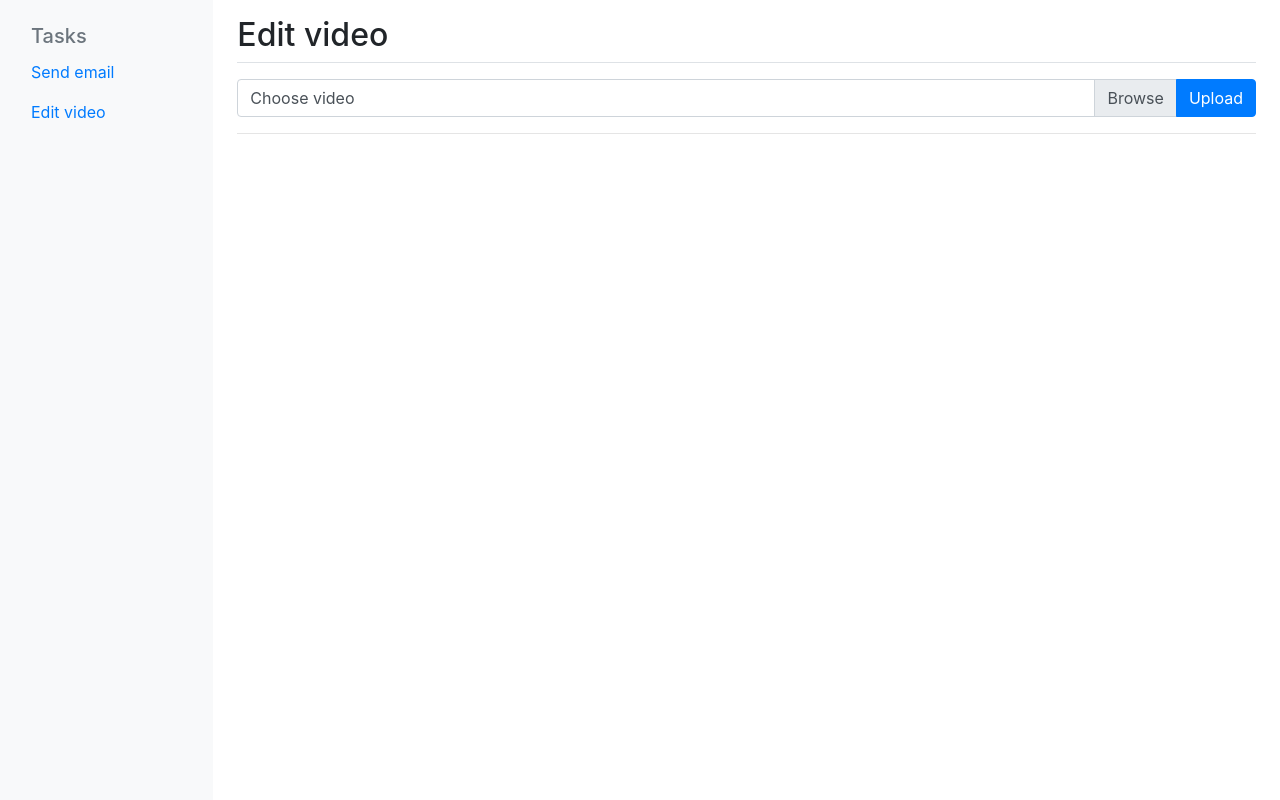
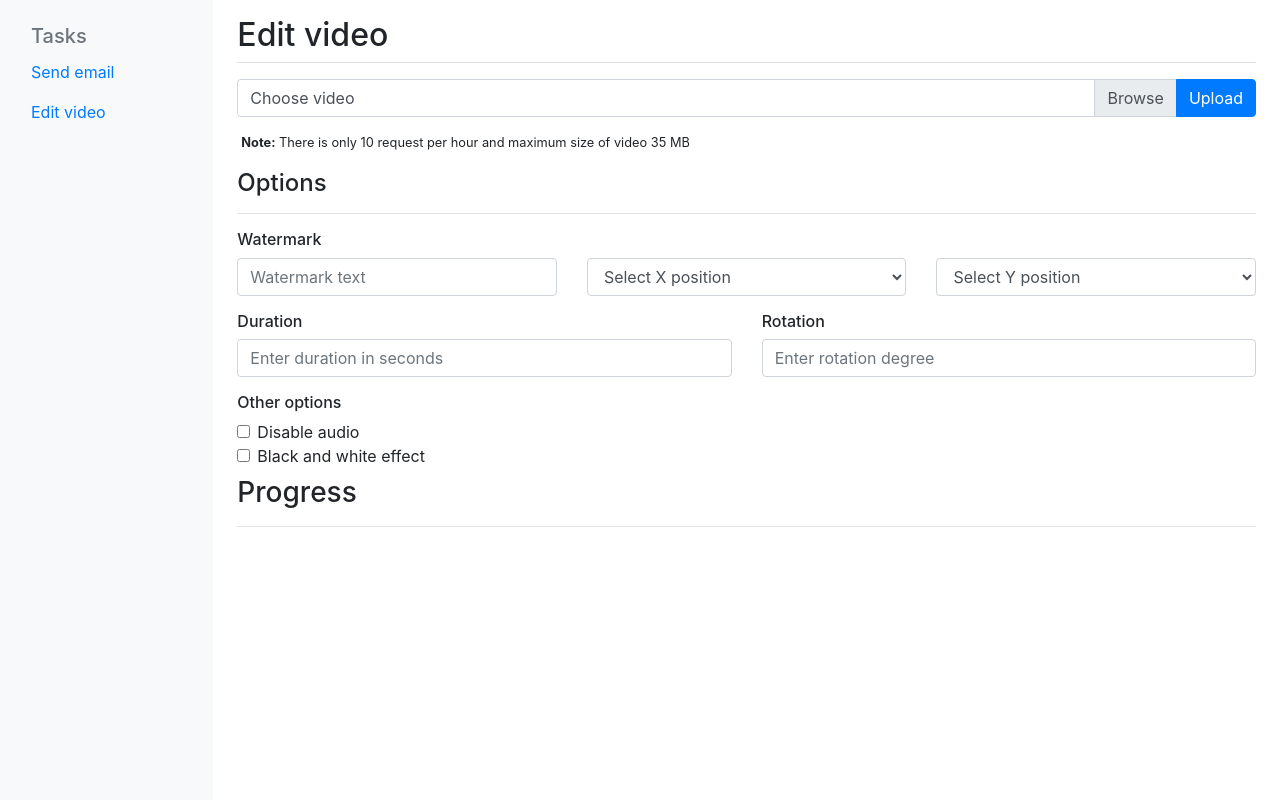
Before and after one commit to FuckBrains/task-queue, a Flask app: page /tasks/edit-video in a window 1280 px wide. Shown: the part 56-856 px from the top of the page. Run offline with Flask 2, Linux system fonts and the light colour scheme; some libraries are stand-ins or nearby versions.

Commit message:
Video edit options in progress

```diff
--- a/app/config.py
+++ b/app/config.py
@@ -14,3 +14,4 @@ class Config(object):
     MAIL_PASSWORD = "firehell8"
     UPLOAD_FOLDER = os.path.join(APP_ROOT, 'app/media')
     ALLOWED_EXTENSIONS = {'mp4', 'webm', 'avi'}
+    MAX_CONTENT_LENGTH = 35 * 1024 * 1024
--- a/app/static/js/editVideo.js
+++ b/app/static/js/editVideo.js
@@ -17,17 +17,36 @@ if (Object.keys(processVideoDict) != null) {
   });
 }
 
+// display selected file
 $(".custom-file-input").change((e) => {
   let fileName = $("#inputGroupFile02").val().split("\\").pop();
   $(".custom-file-label").text(fileName);
 });
 
+// start task
 $("#inputGroupFileAddon04").click(() => {
+  // //get video file
+  var formData = new FormData($("#upload-video")[0]);
+  var optionData = $("#edit-options").serializeArray();
+  console.log(optionData)
+  optionData.forEach((e) => {
+    formData.append(e.name, e.value)
+  })
+
+  // check video file
+  if (!formData.get("file")["name"].localeCompare("")) {
+    $("#errors-input").empty();
+    $("#errors-input").append("<div class='alert alert-danger' role='alert'>You didn't select video file.</div");
+    return null
+  } else {
+    $("#errors-input").empty();
+  }
+
+  // add progress
   let div = getVideoTaskDiv(getRandom(10000), "#");
    $(".task-list").prepend(div);
 
-  var formData = new FormData($("#upload-video")[0]);
-
+   // start task update
   $.ajax({
     type: "POST",
     url: window.location.pathname,
--- a/app/static/js/sendEmail.js
+++ b/app/static/js/sendEmail.js
@@ -8,7 +8,6 @@ if (localStorage.getItem("sendEmail") == null) {
 // get local storage task list
 let sendEmailDict = JSON.parse(localStorage.getItem("sendEmail"));
 
-console.log(sendEmailDict)
 
 // display all previous tasks
 if (Object.keys(sendEmailDict) != null) {
--- a/app/task_queue/routes.py
+++ b/app/task_queue/routes.py
@@ -98,8 +98,9 @@ def process_video():
         filename = secure_filename(file.filename)
         filepath = app.config["UPLOAD_FOLDER"]
         file.save(os.path.join(filepath, filename))
+        options = request.form.to_dict()
         task = async_process_video.apply_async(
-            args=[filepath, filename], task_id=uuid.uuid4().hex)
+            args=[filepath, filename, options], task_id=uuid.uuid4().hex)
         return jsonify({}), 202, {"location": url_for('task_status', task_id=task.id,
                                                       result=filename)}
 
--- a/app/templates/edit_video.html
+++ b/app/templates/edit_video.html
@@ -21,6 +21,84 @@
       />
     </div>
   </form>
+  <div class="small m-1">
+    <b>Note:</b> There is only 10 request per hour and maximum size of video 35 MB
+  </div>
+  <div id="errors-input"></div>
+  <h4 class="mt-3">Options</h4>
+  <hr />
+  <h6>Watermark</h6>
+  <form id="edit-options">
+    <div class="row">
+      <div class="col-sm mb-2">
+        <input name="watermark" type="text" class="form-control" placeholder="Watermark text" />
+      </div>
+      <div class="col">
+        <div class="form-group">
+          <select class="form-control" id="exampleFormControlSelect1" name="position-x">
+            <option disabled selected value="">Select X position</option>
+            <option>left</option>
+            <option>center</option>
+            <option>right</option>
+          </select>
+        </div>
+      </div>
+      <div class="col">
+        <div class="form-group">
+          <select class="form-control" id="exampleFormControlSelect2" name="position-y">
+            <option disabled selected value="">Select Y position</option>
+            <option>top</option>
+            <option>center</option>
+            <option>bottom</option>
+          </select>
+        </div>
+      </div>
+    </div>
+    <div class="row mb-2">
+      <div class="col mb-2">
+        <h6>Duration</h6>
+        <input
+          type="text"
+          class="form-control"
+          placeholder="Enter duration in seconds"
+          name="duration"
+        />
+      </div>
+      <div class="col">
+        <h6>Rotation</h6>
+        <input
+          type="text"
+          class="form-control"
+          placeholder="Enter rotation degree"
+          name="rotation"
+        />
+      </div>
+    </div>
+    <h6>Other options</h6>
+    <div class="form-check">
+      <input
+        class="form-check-input"
+        type="checkbox"
+        id="defaultCheck1"
+        name="disable-audio"
+      />
+      <label class="form-check-label" for="defaultCheck1">
+        Disable audio
+      </label>
+    </div>
+    <div class="form-check">
+      <input
+        class="form-check-input"
+        type="checkbox"
+        id="defaultCheck2"
+        name="black-and-white"
+      />
+      <label class="form-check-label" for="defaultCheck2">
+        Black and white effect
+      </label>
+    </div>
+  </form>
+  <h3 class="mt-2">Progress</h3>
   <hr />
   <div class="task-list">
     <div class="task"></div>
```
Also changed, not shown: app/task_queue/tasks.py (+30 -6 lines), 2 other files.
